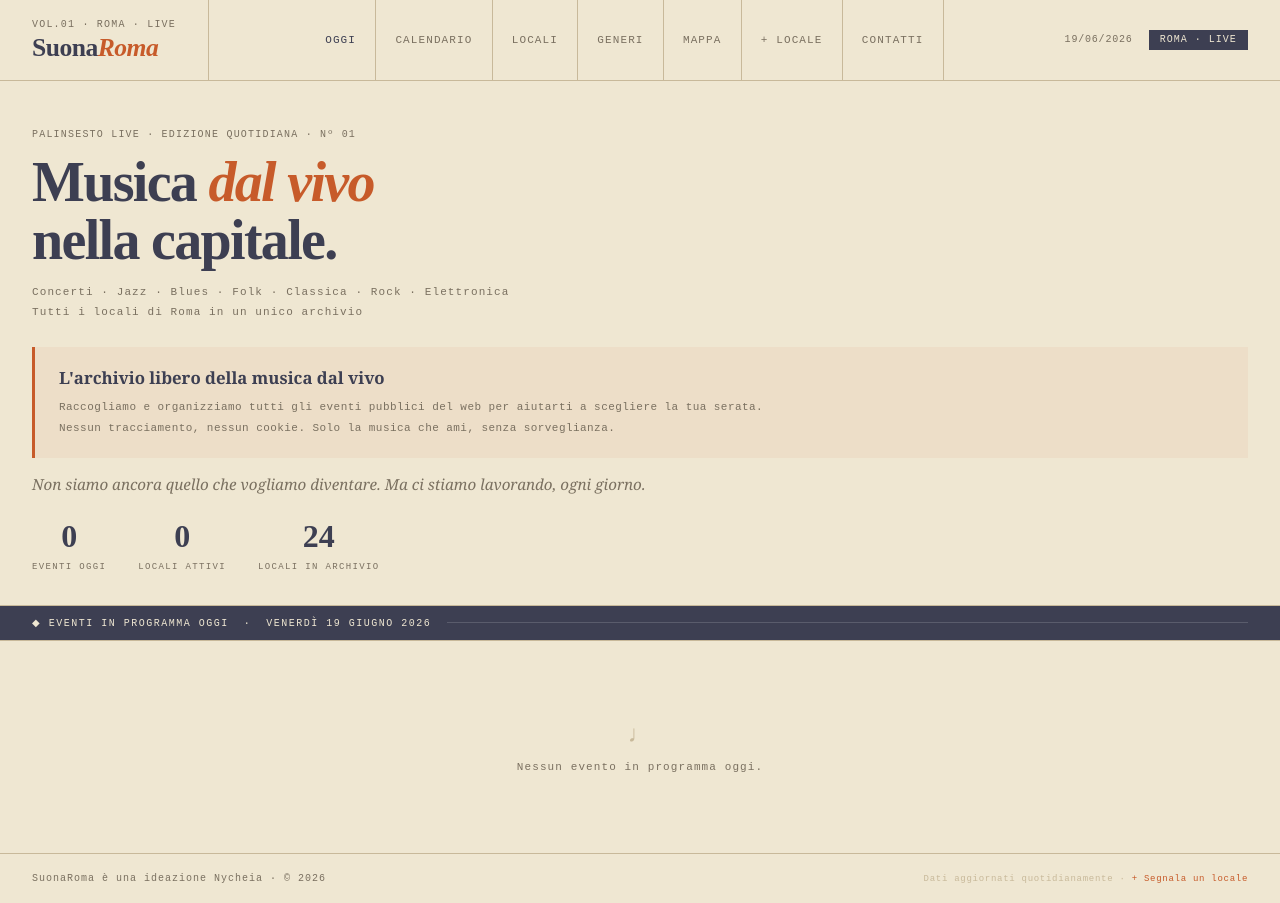
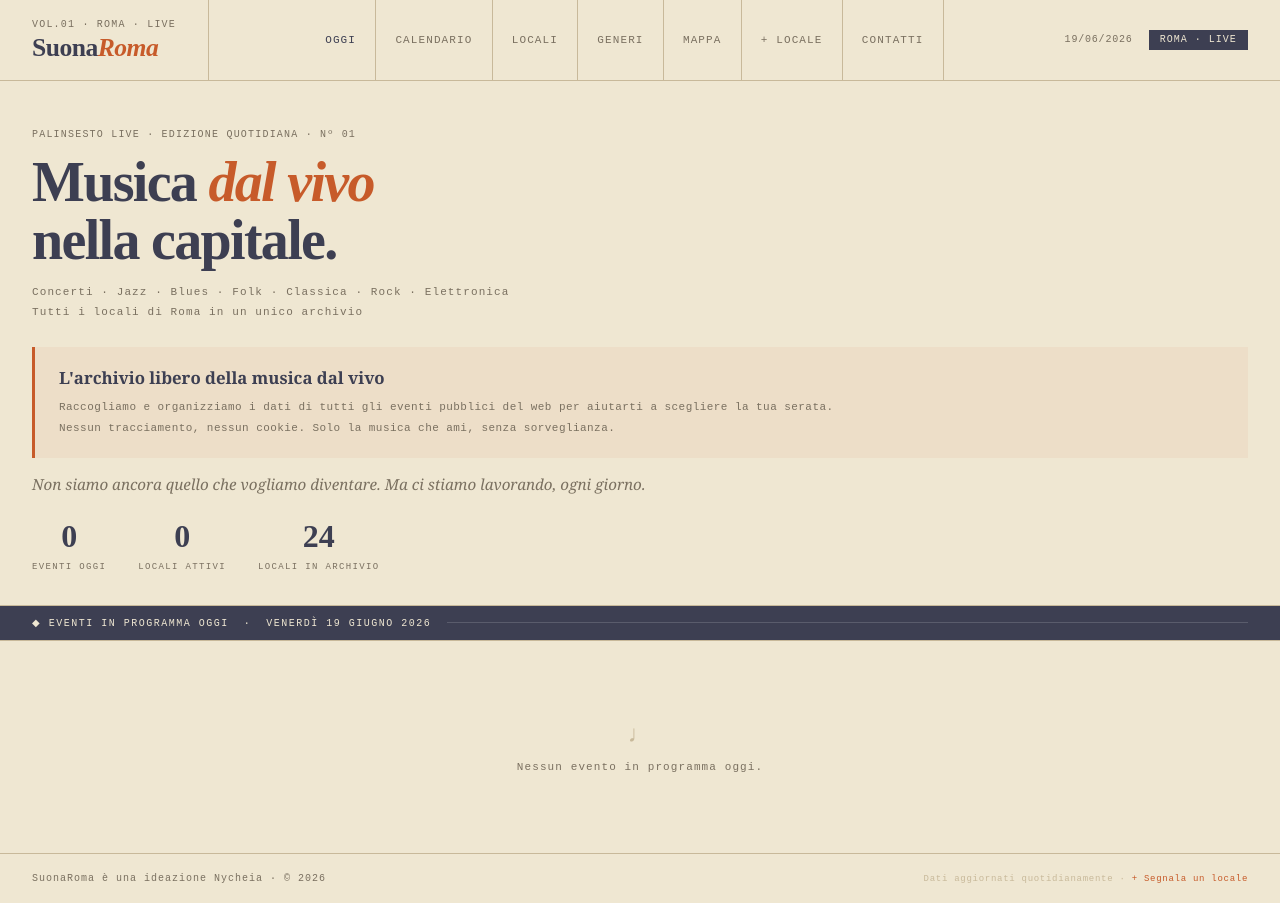
Before and after one commit to nycheiaApp/romaliveMusic, a plain HTML site: page index.html in a window 1280 px wide. Drawn offline with nearby package versions, Linux system fonts and the light colour scheme.

Commit message:
nogoogle

```diff
--- a/index.html
+++ b/index.html
@@ -36,7 +36,7 @@
   <div class="hero-sub">Concerti · Jazz · Blues · Folk · Classica · Rock · Elettronica<br>Tutti i locali di Roma in un unico archivio</div>
   <div style="margin-top:1.5rem;padding:1.2rem 1.5rem;border-left:3px solid var(--accent);background:rgba(199,91,42,.06)">
     <div style="font-family:Georgia, 'Times New Roman', serif;font-size:1.05rem;font-weight:700;color:var(--ink);margin-bottom:.5rem">L'archivio libero della musica dal vivo</div>
-    <div style="font-family:'Courier New', Courier, monospace;font-size:11px;color:var(--muted);line-height:1.9;letter-spacing:.04em">Raccogliamo e organizziamo tutti gli eventi pubblici del web per aiutarti a scegliere la tua serata.<br>Nessun tracciamento, nessun cookie. Solo la musica che ami, senza sorveglianza.</div>
+    <div style="font-family:'Courier New', Courier, monospace;font-size:11px;color:var(--muted);line-height:1.9;letter-spacing:.04em">Raccogliamo e organizziamo i dati di tutti gli eventi pubblici del web per aiutarti a scegliere la tua serata.<br>Nessun tracciamento, nessun cookie. Solo la musica che ami, senza sorveglianza.</div>
   </div>
   <div style="margin-top:1rem;font-family:Georgia, 'Times New Roman', serif;font-size:.95rem;font-style:italic;color:var(--muted)">Non siamo ancora quello che vogliamo diventare. Ma ci stiamo lavorando, ogni giorno.</div>
   <div class="hero-stats">
```
